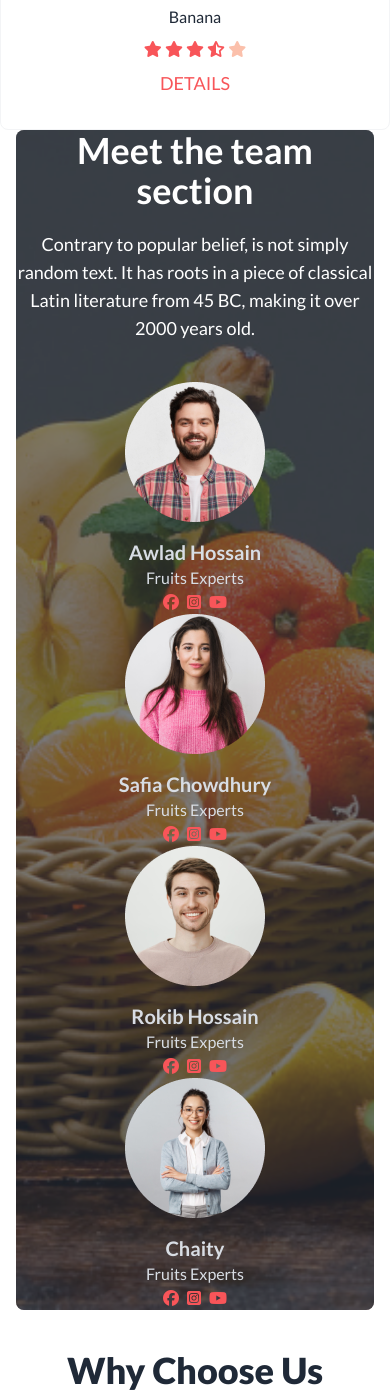
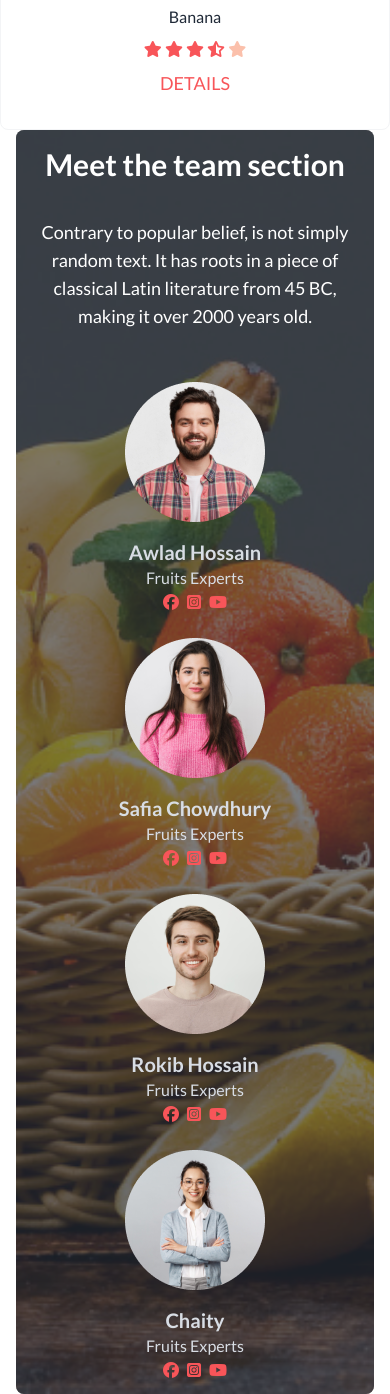
Before and after one commit to Shamsul-Alam-Reza/fruit-brust, a website: page index.html in a window 390 px wide. Shown: the part 2440-3834 px from the top of the page. Drawn offline with nearby package versions, Linux system fonts and the light colour scheme.

Commit message:
some padding added

```diff
--- a/index.html
+++ b/index.html
@@ -495,20 +495,20 @@ font-family: 'Lato', sans-serif;
 
 <section class="container mx-auto">
     <!-- meet the team -->
-    <section class="container mx-auto md:my-10 rounded-lg w-11/12 md:w-full  md:gap-10 bg-[url('./images/banner1.png')] " style="background-position: center;background-size: cover;">
+    <section class="container mx-auto  md:my-10 rounded-lg w-11/12 md:w-full  md:gap-10 bg-[url('./images/banner1.png')] " style="background-position: center;background-size: cover;">
         <div class="hero min-h-screen bg-hero-bg">
             <div class="hero-overlay rounded-lg bg-opacity-60"></div>
             <div class="w-full md:w-8/12 text-center text-neutral-content max-2xl:">
                 <div class="max-w-md mx-auto text-white">
-                    <h1 class="mb-5 text-4xl font-bold">Meet the team section</h1>
-                    <p class="mb-10 text-lg">Contrary to popular belief, is not simply random text. It has roots in
+                    <h1 class="mb-5 text-3xl md:tex-4xl font-bold py-4 md:py-0 ">Meet the team section</h1>
+                    <p class="mb-10 text-lg px-2 md:px-0">Contrary to popular belief, is not simply random text. It has roots in
                         a
                         piece of classical Latin literature from 45 BC, making it over 2000 years old.</p>
                     </div>
 <!-- ------------------- -->
-        <div class="grid grid-cols-1 md:grid-cols-2 lg:grid-cols-4 ">
+        <div class="grid grid-cols-1 md:grid-cols-2 lg:grid-cols-4  ">
             <!-- one -->
-            <div class="">
+            <div class="my-3 md:my-0">
                 <div class="flex justify-center mb-4">
                     <img src="./images/member1.png" alt="">
                 </div>
@@ -522,9 +522,9 @@ font-family: 'Lato', sans-serif;
                     <a class="link link-hover"><i class="fa-brands fa-youtube"
                             style="color: #F85559;"></i></i></a>
                 </span>
-            </div>
+            </div >
             <!-- two -->
-            <div class="">
+            <div class="my-3 md:my-0">
                 <div class="flex justify-center mb-4">
                     <img src="./images/member2.png" alt="">
                 </div>
@@ -540,7 +540,7 @@ font-family: 'Lato', sans-serif;
                 </span>
             </div>
             <!-- three -->
-            <div class="">
+            <div class="my-3 md:my-0">
                 <div class="flex justify-center mb-4">
                     <img src="./images/member3.png" alt="">
                 </div>
@@ -556,7 +556,7 @@ font-family: 'Lato', sans-serif;
                 </span>
             </div>
             <!-- four -->
-            <div class="">
+            <div class="my-3 md:my-0">
                 <div class="flex justify-center mb-4">
                     <img src="./images/member4.png" alt="">
                 </div>
```
